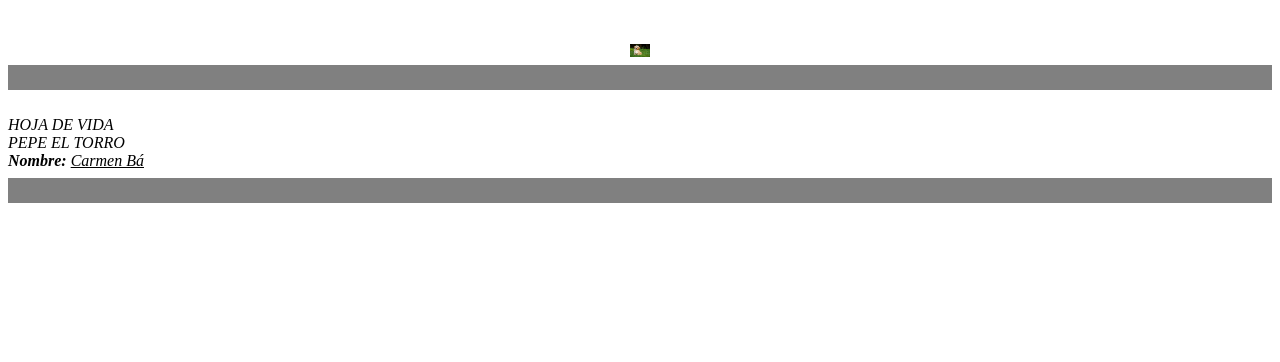
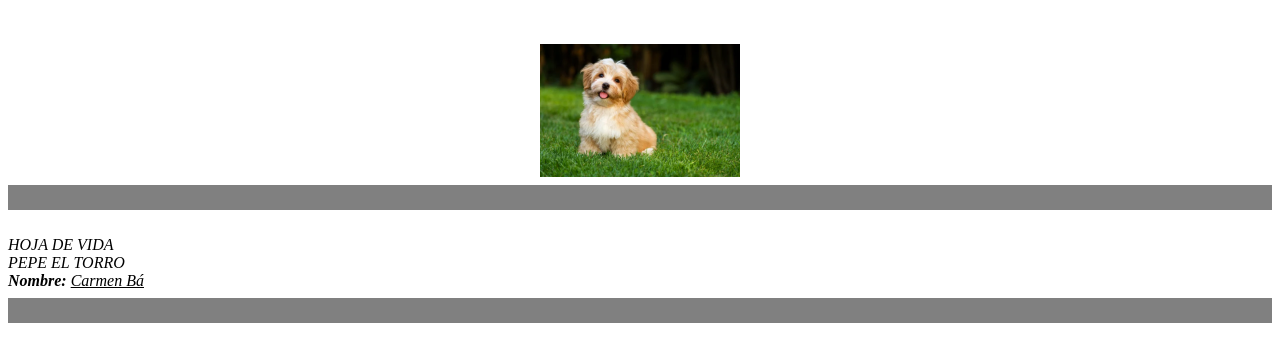
Before and after one commit to CarmenBaCuc/sitioweb, a plain HTML site: page index.html in a window 1280 px wide. Drawn offline with Linux system fonts and the light colour scheme.

Commit message:
Update index.html

```diff
--- a/index.html
+++ b/index.html
@@ -8,7 +8,7 @@
 
 <div align="center">
 
-<img src="imagenes1\perrito2.jpg" alt="ese soy yo" heigth="30" width="20">
+<img src="imagenes1\perrito2.jpg" alt="ese soy yo" heigth="300" width="200">
 </div>
 
 <hr size="25"noshade><br>
```
